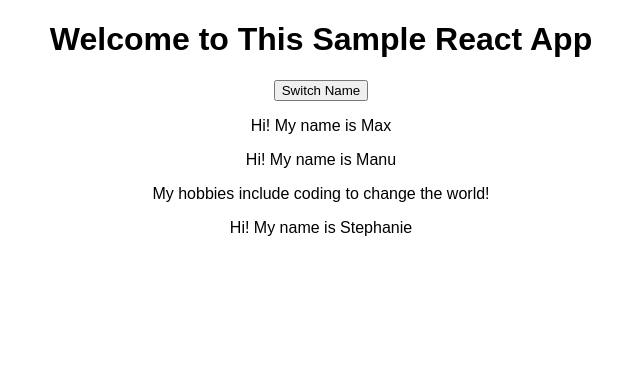
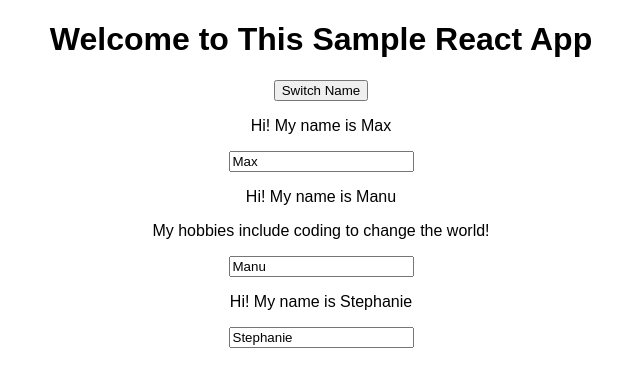
Before and after one commit to agdavid/react-complete-guide-app, a React (Create React App) app: page / in a window 1280 px wide. Shown: the top 386 px of the page, without its empty margins (319-959 px from the left). Built offline with nearby package versions, Linux system fonts and the light colour scheme.

Commit message:
two way binding on Person component

```diff
--- a/src/App.js
+++ b/src/App.js
@@ -11,12 +11,22 @@
     ]
   }
 
-  switchNameHandler = () => {
+  switchNameHandler = (newName) => {
     this.setState({
       persons: [
-        { name: 'Maximilian' },
+        { name: newName },
         { name: 'Manute' },
         { name: 'Steffi' }
+      ]
+    });
+  }
+
+  nameChangeHandler = (event) => {
+    this.setState({
+      persons: [
+        { name: 'Max' },
+        { name: event.target.value },
+        { name: 'Stephanie' }
       ]
     });
   }
@@ -25,9 +35,13 @@
     return (
       <div className="App">
         <h1>Welcome to This Sample React App</h1>
-        <button onClick={this.switchNameHandler}>Switch Name</button>
+        <button onClick={() => this.switchNameHandler('Maximilian!!')}>Switch Name</button>
         <Person name={this.state.persons[0].name}/>
-        <Person name={this.state.persons[1].name}>
+        <Person
+          name={this.state.persons[1].name}
+          click={this.switchNameHandler.bind(this, 'Maxxy!')}
+          changed={this.nameChangeHandler}
+        >
           My hobbies include coding to change the world!
         </Person>
         <Person name={this.state.persons[2].name}/>
--- a/src/Person/Person.js
+++ b/src/Person/Person.js
@@ -2,9 +2,10 @@
 
 const person = (props) => {
     return (
-      <div>
+      <div onClick={props.click}>
         <p>Hi! My name is {props.name}</p>
         <p>{props.children}</p>
+        <input type="text" onChange={props.changed} value={props.name}/>
       </div>
     );
 }
```
